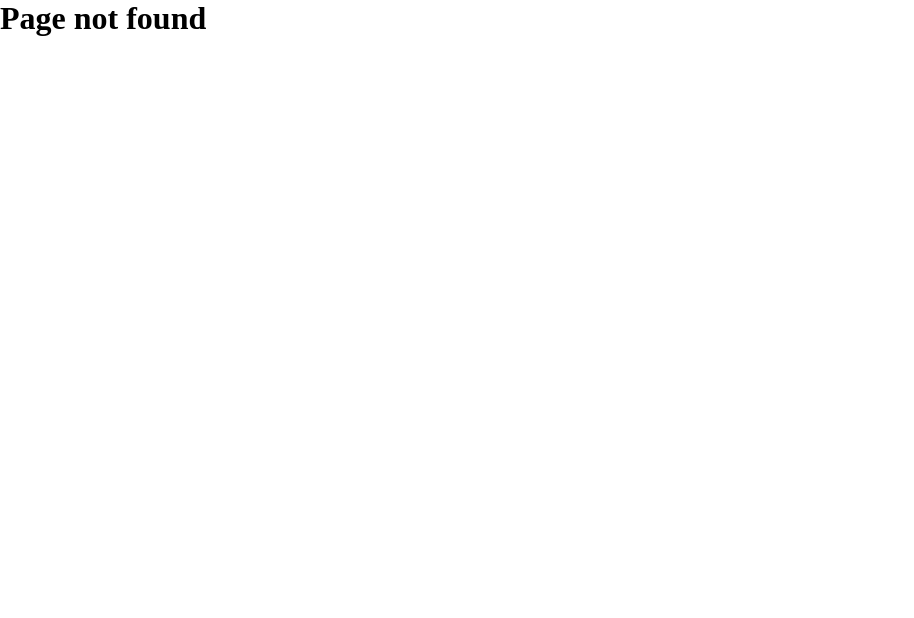
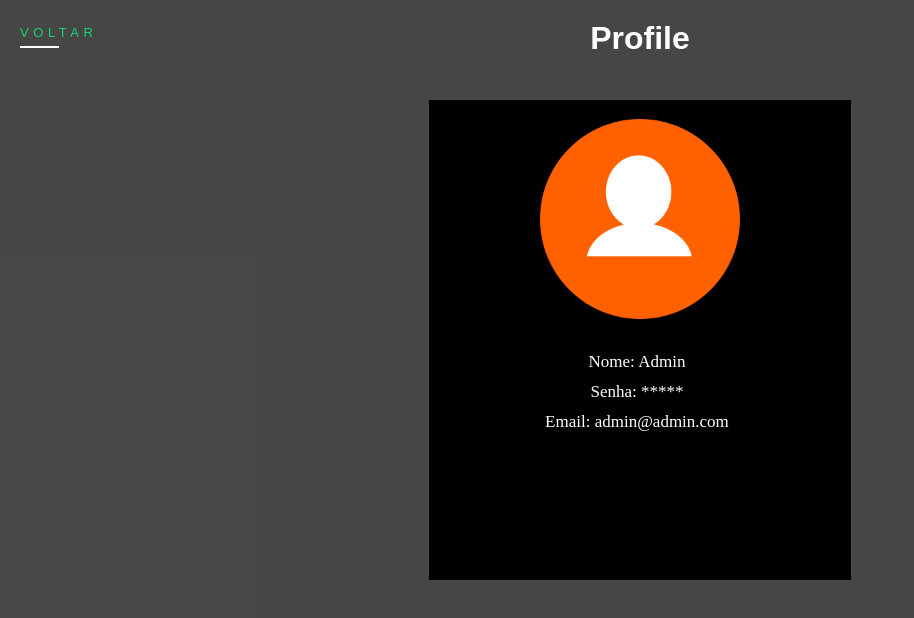
Before and after one commit to LeonardoCesca/nexusflix, a React (Create React App) app: page /profile in a window 1280 px wide. Before the commit this address had no page. Shown: the top 618 px of the page, without its empty margins (0-914 px from the left). Built offline with nearby package versions, Linux system fonts and the light colour scheme.

Commit message:
ADD new Profile view

```diff
--- a/src/assets/css/Nav.css
+++ b/src/assets/css/Nav.css
@@ -47,3 +47,14 @@
 .nav__item:hover {
     color: #13d675;
 }
+
+.nav__item a{
+    text-decoration: none;
+    font-family: "CircularBld",sans-serif;
+    font-size: 11px;
+    color: #fff;
+}
+
+.nav__item a:hover {
+    color: #13d675;
+}
--- /dev/null
+++ b/src/assets/css/Profile.css
@@ -0,0 +1,104 @@
+.profile {
+    display: flex;
+    width: 100%;
+    height: 100vh;
+    background-color: rgba(26, 24, 24, 0.8);
+}
+
+.profile__back {
+    display: inline-block;
+    vertical-align: middle;
+    position: relative;
+    background-color: transparent;
+    color: #fff;
+    border: 0;
+    cursor: pointer;
+    text-decoration: none;
+    font-family: "CircularBld",sans-serif;
+    font-size: 13px;
+    padding: 20px 0 0 20px;
+    margin: 0;
+    transition: all .2s ease-out;
+    letter-spacing: .35em;
+    line-height: 2;
+    outline: 0;
+    text-align: center;
+    text-transform: uppercase;
+    height: 31px;
+}
+
+.profile__back::after {
+    content: '';
+    display: block;
+    height: 2px;
+    width: 50%;
+    transition: all .2s ease-out;
+    background: #fff;
+}
+
+.profile__back:hover {
+    color: #13d675;
+}
+
+.profile__title {
+    display: flex;
+    justify-content: center;
+    width: 100%;
+    padding-top: 20px;
+    color: #fff;
+    font-family: Arial;
+    position: absolute;
+}
+
+.profile__box {
+    width: 120px;
+    height: 200px;
+}
+
+.profile__container--princ {
+    display: flex;
+    justify-content: center;
+    align-items: center;
+    height: 60vh;
+    width: 33vw;
+    background-color: #000;
+
+}
+
+.profile__container {
+    width: 100%;
+    height: 71%;
+    position: absolute;
+    top: 100px;
+    margin: 0 auto;
+    display: flex;
+    justify-content: center;
+}
+
+.profile__pdd {
+    display: flex;
+    padding-bottom: 20px;
+    flex-direction: column;
+    justify-content: center;
+    align-items: center;
+    width: 350px;
+}
+
+.profile__subtitle {
+    width: 185px;
+    text-align: center;
+    color: #fff;
+    padding-top: 10px;
+    font-size: 17px;
+}
+
+.profile__img {
+    width: 200px;
+    height: 200px;
+}
+
+.profile__box {
+    width: 191px;
+    height: 200px;
+    margin-top: 23px;
+}
--- a/src/components/Home.jsx
+++ b/src/components/Home.jsx
@@ -35,6 +35,7 @@ export default class Admin extends Component {
         if(this.state.logged === false) {
             return <Redirect to="/" />
         }
+        let i = 0;
         const image = `http://image.tmdb.org/t/p/w185/`
         return (
             <div className='home'>
@@ -43,7 +44,7 @@ export default class Admin extends Component {
                 <div className='home__container'>
                     <div className='home__container--princ'>
                 {this.state.movies.map((movie) => (
-                    <div className='home__pdd'>
+                    <div key={i++} className='home__pdd'>
                     <img src={image + movie.poster_path} alt=""/>
                     <p className='home__subtitle'>{movie.original_title}</p>
                     </div>
--- a/src/components/Nav.jsx
+++ b/src/components/Nav.jsx
@@ -1,4 +1,5 @@
 import React, { Component } from 'react'
+import { Link } from 'react-router-dom'
 import '../assets/css/Nav.css'
 
 export default class Nav extends Component {
@@ -7,7 +8,9 @@ export default class Nav extends Component {
             <header className="header">
                 <nav className="nav">
                     <ul className="nav__list">
-                        <li className="nav__item">Profile</li>
+                        <li className="nav__item">
+                            <Link to="/profile">Profile</Link>
+                        </li>
                         <li className="nav__item">Main Movie</li>
                         <li className="nav__item">Play Movies</li>
                         <li className="nav__item">Metrics</li>
--- /dev/null
+++ b/src/components/Profile.jsx
@@ -0,0 +1,37 @@
+import React, { Component } from 'react'
+import { Link } from 'react-router-dom'
+import admin from '../assets/img/admin.png'
+
+import "../assets/css/Profile.css"
+
+export default class Profile extends Component {
+    constructor(props) {
+        super(props)
+
+        this.state = {
+            username: 'Admin',
+            password: '*****',
+            email: 'admin@admin.com',
+        }
+    }
+    render() {
+        return (
+            <div className="profile">
+                <h1 className="profile__title">Profile</h1>
+                <Link to="/Home" className="profile__back">Voltar</Link>
+                <div className="profile__container">
+                <div className='profile__container--princ'>
+                    <div className='profile__pdd'>
+                    <img src={admin} alt="" className='profile__img'/>
+                    <div className="profile__box">
+                        <p className='profile__subtitle'>Nome: {this.state.username}</p>
+                        <p className='profile__subtitle'>Senha: {this.state.password}</p>
+                        <p className='profile__subtitle'>Email: {this.state.email}</p>
+                    </div>
+                    </div>
+                    </div>
+                </div>
+            </div>
+        )
+    }
+}
--- a/src/routes.js
+++ b/src/routes.js
@@ -2,6 +2,7 @@ import React from "react";
 import { BrowserRouter, Route, Switch } from "react-router-dom";
 import Login from './components/Login'
 import Home from "./components/Home"
+import Profile from "./components/Profile"
 import Logout from "./components/Logout"
 
 const Routes = () => (
@@ -10,6 +11,7 @@ const Routes = () => (
         <Route exact path="/" component={ Login } />
         <Route path="/home" component={ Home } />
         <Route path="/logout" component={ Logout } />
+        <Route path="/profile" component={ Profile } />
         <Route path="*" component={() => <h1>Page not found</h1>} />
       </Switch>
     </BrowserRouter>
```
Also changed, not shown: src/assets/img/admin.png (added).
